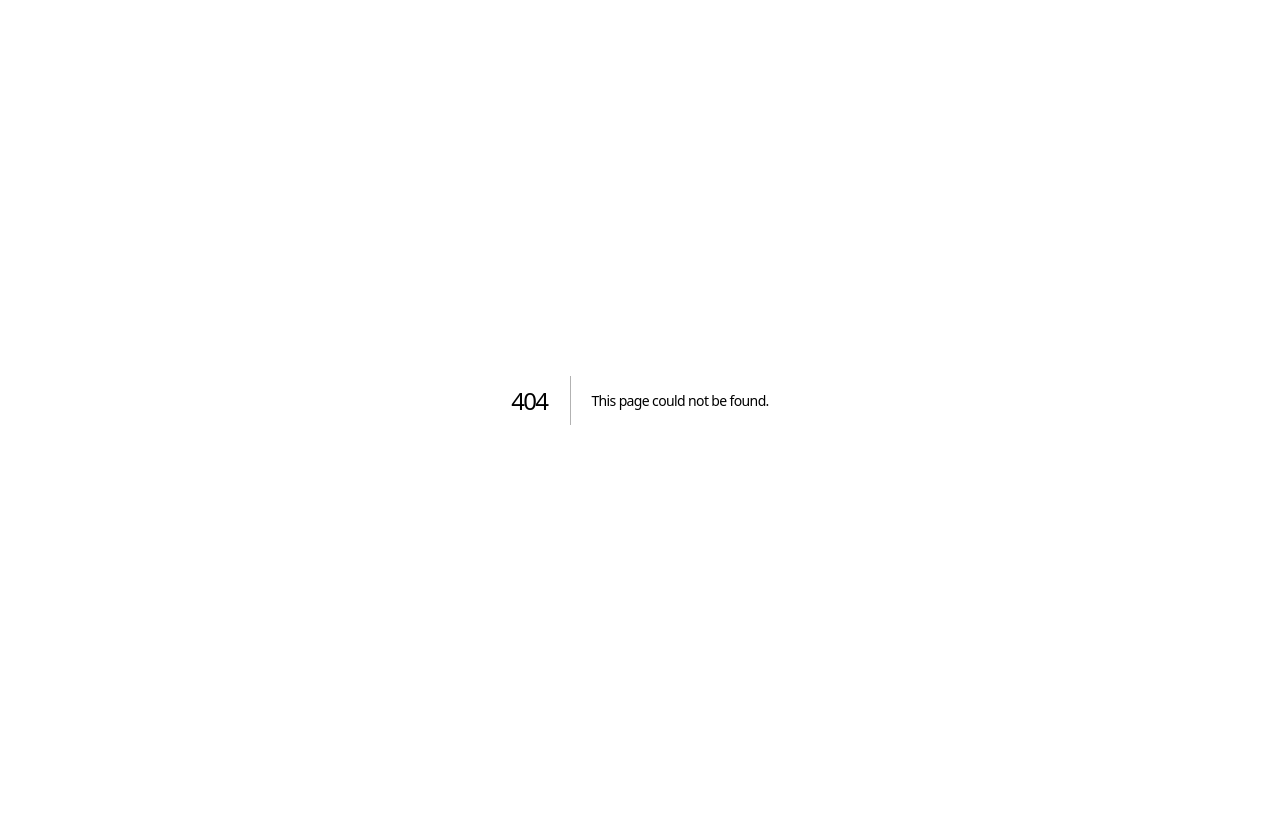
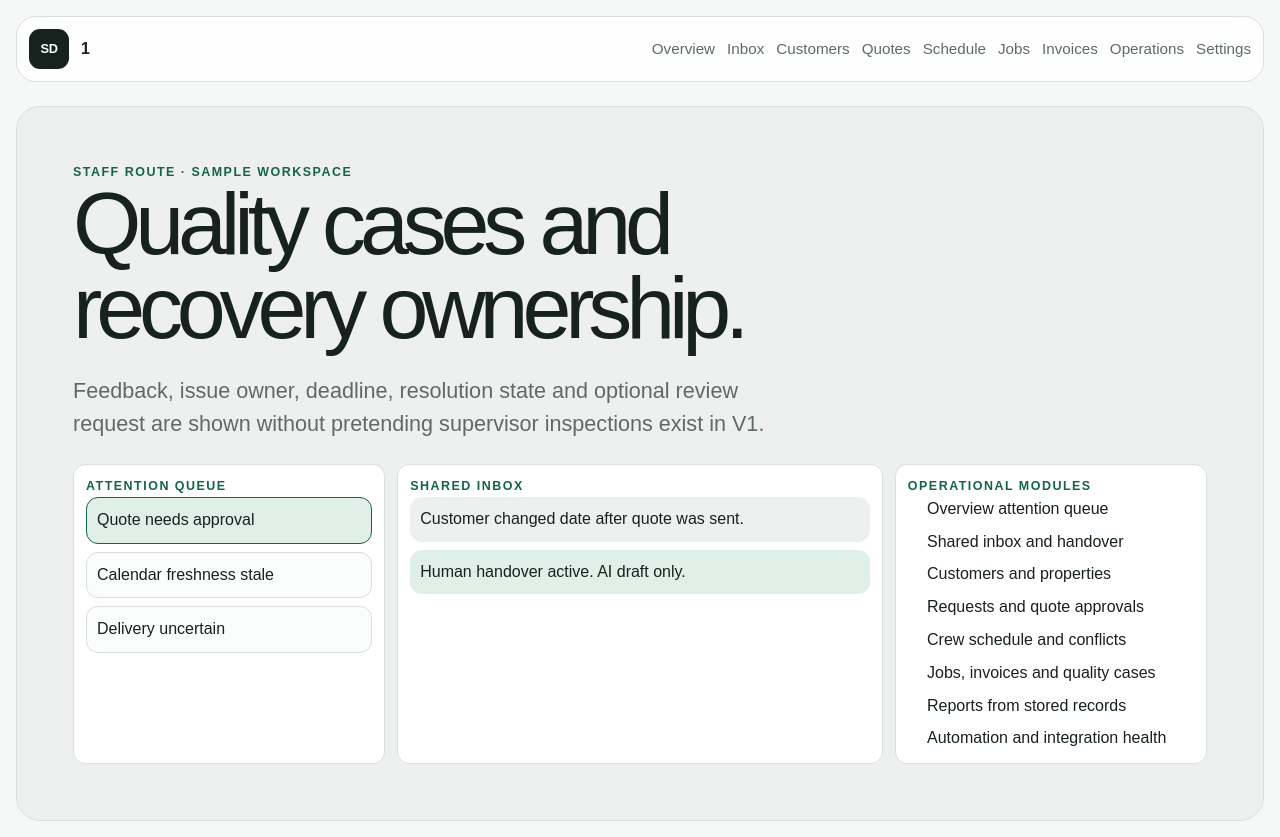
Before and after one commit to SaamVR/ServiceDesk, a Next.js app: page /app/1/quality in a window 1280 px wide. Before the commit this address had no page. Before the commit the page ends 800 px from the top, so only its background shows below. Built offline with nearby package versions, Linux system fonts and the light colour scheme.

Commit message:
feat: add staff quality route

```diff
--- /dev/null
+++ b/src/app/app/[workspace]/quality/page.tsx
@@ -0,0 +1,14 @@
+import { OperationalRoute } from "@/features/operations/OperationalRoute";
+
+export default async function StaffQualityPage({ params }: { params: Promise<{ workspace: string }> }) {
+  const { workspace } = await params;
+
+  return (
+    <OperationalRoute
+      surface="staff"
+      workspaceLabel={workspace}
+      title="Quality cases and recovery ownership."
+      description="Feedback, issue owner, deadline, resolution state and optional review request are shown without pretending supervisor inspections exist in V1."
+    />
+  );
+}
```
